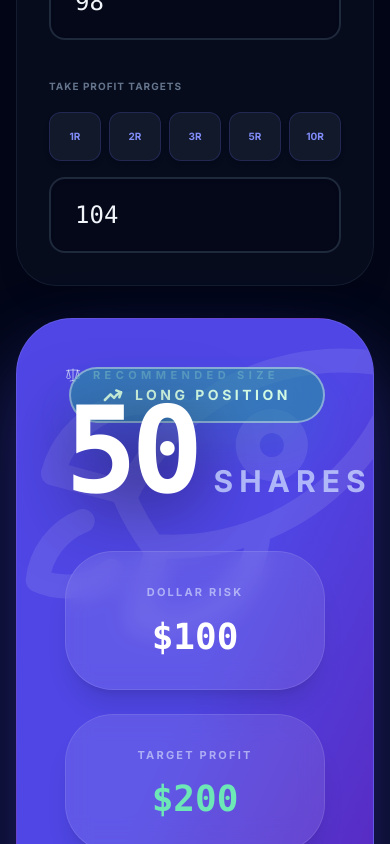
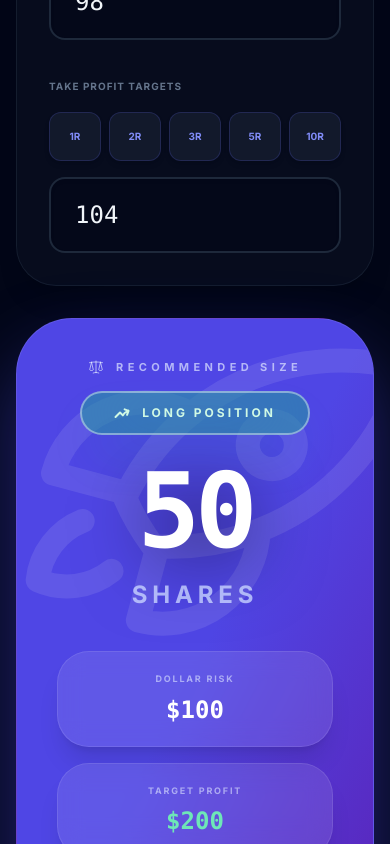
Before and after one commit to flycowork/TradeSize-Pro, a React (Vite) app: page / in a window 390 px wide. Shown: the part 1156-2000 px from the top of the page. Built offline with nearby package versions, Linux system fonts and the light colour scheme.

Commit message:
feat: Add inputMode to number inputs
Improves usability on mobile devices by setting the keyboard to decimal mode for currency inputs.

```diff
--- a/App.tsx
+++ b/App.tsx
@@ -174,6 +174,7 @@ const App: React.FC = () => {
 
       <main className="w-full max-w-6xl space-y-8">
 
+        {/* Capital Allocation */}
         <section className="bg-slate-900/40 border border-slate-800/60 rounded-[2.5rem] backdrop-blur-sm shadow-2xl overflow-hidden transition-all duration-500">
           <button
             onClick={() => setIsAllocationOpen(!isAllocationOpen)}
@@ -208,6 +209,7 @@ const App: React.FC = () => {
                    <div className="absolute inset-y-0 left-0 pl-5 flex items-center pointer-events-none text-slate-500 font-mono text-2xl">$</div>
                    <input
                     type="number"
+                    inputMode="decimal"
                     step="0.01"
                     value={params.balance || ''}
                     onChange={(e) => handleInputChange('balance', e.target.value)}
@@ -224,6 +226,7 @@ const App: React.FC = () => {
                   <div className="absolute inset-y-0 left-0 pl-5 flex items-center pointer-events-none text-slate-500 font-mono text-2xl">$</div>
                   <input
                     type="number"
+                    inputMode="decimal"
                     step="0.01"
                     value={parseFloat(results.riskAmount.toFixed(2)) || ''}
                     onChange={(e) => handleRiskAmountChange(e.target.value)}
@@ -237,6 +240,7 @@ const App: React.FC = () => {
                 <div className="relative">
                   <input
                     type="number"
+                    inputMode="decimal"
                     step="0.01"
                     value={params.riskPercent || ''}
                     onChange={(e) => handleInputChange('riskPercent', e.target.value)}
@@ -249,8 +253,11 @@ const App: React.FC = () => {
           </div>
         </section>
 
-        <div className="grid grid-cols-1 lg:grid-cols-12 gap-8">
-          <section className="lg:col-span-4 space-y-6">
+        {/* side-by-side starting from sm: breakpoint (Landscape Mobile) */}
+        <div className="grid grid-cols-1 sm:grid-cols-2 gap-8 items-stretch">
+
+          {/* Execution Strategy */}
+          <section className="space-y-6">
             <div className="bg-slate-900/40 border border-slate-800/60 rounded-[2.5rem] p-8 backdrop-blur-sm shadow-xl h-full">
               <h2 className="text-sm font-black mb-8 flex items-center gap-3 text-slate-400 uppercase tracking-[0.2em]">
                 <span className="w-2 h-2 bg-emerald-500 rounded-full animate-pulse"></span>
@@ -261,6 +268,7 @@ const App: React.FC = () => {
                   <label className="text-[10px] font-black text-slate-500 uppercase tracking-widest">Entry Price</label>
                   <input
                     type="number"
+                    inputMode="decimal"
                     step="0.01"
                     value={params.entryPrice || ''}
                     onChange={(e) => handleInputChange('entryPrice', e.target.value)}
@@ -274,6 +282,7 @@ const App: React.FC = () => {
                   </div>
                   <input
                     type="number"
+                    inputMode="decimal"
                     step="0.01"
                     value={params.stopPrice || ''}
                     onChange={(e) => handleInputChange('stopPrice', e.target.value)}
@@ -295,6 +304,7 @@ const App: React.FC = () => {
                   </div>
                   <input
                     type="number"
+                    inputMode="decimal"
                     step="0.01"
                     value={params.takeProfitPrice || ''}
                     onChange={(e) => handleInputChange('takeProfitPrice', e.target.value)}
@@ -305,60 +315,65 @@ const App: React.FC = () => {
             </div>
           </section>
 
-          <section className="lg:col-span-8 space-y-8">
-            <div className={`bg-gradient-to-br from-indigo-600 via-indigo-600 to-violet-800 rounded-[3.5rem] p-12 shadow-[0_40px_80px_rgba(79,70,229,0.45)] relative overflow-hidden group border border-white/10 transition-all duration-500 ${isOverLeveraged ? 'ring-8 ring-rose-500/30' : ''}`}>
+          {/* Results Card */}
+          <section className="space-y-8">
+            <div className={`bg-gradient-to-br from-indigo-600 via-indigo-600 to-violet-800 rounded-[3.5rem] p-10 md:p-12 shadow-[0_40px_80px_rgba(79,70,229,0.45)] relative overflow-hidden group border border-white/10 transition-all duration-500 h-full flex flex-col justify-center ${isOverLeveraged ? 'ring-8 ring-rose-500/30' : ''}`}>
               <div className="absolute -top-16 -right-16 p-8 opacity-10 group-hover:scale-125 transition-transform duration-[2000ms]">
                 <RocketLaunchIcon className="w-96 h-96 rotate-[15deg]" />
               </div>
 
-              <div className="relative z-10 flex flex-col gap-10">
-                <div className={`absolute top-0 right-0 flex items-center gap-3 px-8 py-4 rounded-[2rem] font-black text-sm backdrop-blur-2xl shadow-2xl border-2 border-white/40 uppercase tracking-[0.25em] transition-all duration-500 ${
+              <div className="relative z-10 flex flex-col gap-6 items-center text-center">
+                <div className="flex flex-col items-center w-full">
+                  <span className="text-indigo-100/70 text-[11px] font-black uppercase tracking-[0.4em] flex items-center gap-3 mb-4">
+                    <ScaleIcon className="w-4 h-4" /> RECOMMENDED SIZE
+                  </span>
+
+                  {/* Position Badge: Centered below title and above size */}
+                  <div className={`flex items-center gap-3 px-8 py-3 rounded-full font-black text-xs backdrop-blur-2xl shadow-2xl border-2 border-white/40 uppercase tracking-[0.25em] transition-all duration-500 mb-6 ${
                     results.positionType === 'LONG' ? 'bg-emerald-500/40 text-emerald-100 shadow-emerald-500/20' :
                     results.positionType === 'SHORT' ? 'bg-rose-500/40 text-rose-100 shadow-rose-500/20' : 'bg-slate-500/30 text-slate-300'
                   }`}>
-                  {results.positionType === 'LONG' && <ArrowTrendingUpIcon className="w-5 h-5 stroke-[3]" />}
-                  {results.positionType === 'SHORT' && <ArrowTrendingDownIcon className="w-5 h-5 stroke-[3]" />}
+                    {results.positionType === 'LONG' && <ArrowTrendingUpIcon className="w-4 h-4 stroke-[3]" />}
+                    {results.positionType === 'SHORT' && <ArrowTrendingDownIcon className="w-4 h-4 stroke-[3]" />}
                     {results.positionType} POSITION
                   </div>
 
-                <div className="flex flex-col">
-                  <span className="text-indigo-100/70 text-[11px] font-black uppercase tracking-[0.4em] flex items-center gap-3 mb-2">
-                    <ScaleIcon className="w-4 h-4" /> RECOMMENDED SIZE
-                  </span>
-                  <div className="flex items-baseline gap-4">
-                    <h3 className="text-[7.5rem] md:text-[8.5rem] leading-none font-black font-mono tracking-tighter text-white drop-shadow-[0_15px_35px_rgba(0,0,0,0.6)]">
+                  <div className="flex flex-col items-center md:flex-row md:items-baseline gap-4">
+                    <h3 className="text-[6.5rem] lg:text-[8.5rem] leading-none font-black font-mono tracking-tighter text-white drop-shadow-[0_15px_35px_rgba(0,0,0,0.6)]">
                       {results.positionSize > 0 ? Math.round(results.positionSize).toLocaleString() : '0'}
                     </h3>
-                    <span className="text-indigo-200 font-black text-3xl md:text-5xl uppercase tracking-[0.2em] opacity-80">SHARES</span>
+                    <span className="text-indigo-200 font-black text-2xl lg:text-4xl uppercase tracking-[0.2em] opacity-80">SHARES</span>
                   </div>
                 </div>
 
                 {isOverLeveraged && (
-                  <div className="p-8 bg-rose-500/20 border-2 border-rose-500/60 rounded-[2.5rem] backdrop-blur-xl flex flex-col md:flex-row items-center gap-6 animate-in slide-in-from-top-6 duration-700 shadow-[0_20px_50px_rgba(244,63,94,0.3)]">
-                    <div className="bg-rose-500 p-4 rounded-3xl shadow-2xl ring-4 ring-rose-500/30">
-                      <ExclamationTriangleIcon className="w-10 h-10 text-white" />
+                  <div className="w-full p-8 bg-rose-500/20 border-2 border-rose-500/60 rounded-[2.5rem] backdrop-blur-xl flex flex-col items-center gap-4 animate-in slide-in-from-top-6 duration-700 shadow-[0_20px_50px_rgba(244,63,94,0.3)]">
+                    <div className="bg-rose-500 p-3 rounded-2xl shadow-2xl ring-4 ring-rose-500/30 shrink-0">
+                      <ExclamationTriangleIcon className="w-8 h-8 text-white" />
                     </div>
-                    <div className="text-center md:text-left">
-                      <h4 className="text-rose-100 font-black uppercase tracking-[0.2em] text-base">Insufficient Capital Alert</h4>
-                      <p className="text-rose-200/90 text-sm font-medium mt-2 leading-relaxed">
-                        Purchasing <span className="font-mono font-bold text-white underline decoration-rose-400">{Math.round(results.positionSize).toLocaleString()}</span> shares requires <span className="font-mono font-bold text-white">${results.notionalValue.toLocaleString(undefined, { maximumFractionDigits: 0 })}</span>. This is <span className="text-white font-black">+{((results.notionalValue/params.balance)*100 - 100).toFixed(0)}%</span> over your available liquidity.
+                    <div className="text-center">
+                      <h4 className="text-rose-100 font-black uppercase tracking-[0.2em] text-sm">Insufficient Capital</h4>
+                      <p className="text-rose-200/90 text-xs font-medium mt-1 leading-relaxed">
+                        Requires <span className="font-mono font-bold text-white">${results.notionalValue.toLocaleString(undefined, { maximumFractionDigits: 0 })}</span> liquidity.
                       </p>
                     </div>
                   </div>
                 )}
 
-                <div className="grid grid-cols-1 md:grid-cols-3 gap-6">
-                  <div className="bg-white/10 rounded-[3rem] p-8 backdrop-blur-md border border-white/10 hover:bg-white/20 transition-all cursor-default shadow-xl text-center flex flex-col items-center justify-center">
-                    <p className="text-indigo-100/60 text-[11px] font-black uppercase mb-4 tracking-[0.2em]">Dollar Risk</p>
-                    <p className="text-white font-mono text-4xl md:text-5xl font-black">${results.riskAmount.toLocaleString(undefined, { maximumFractionDigits: 0 })}</p>
+                {/* Footer Stats Grid: configured for Tablet Portrait requirements */}
+                <div className="grid grid-cols-1 sm:grid-cols-2 lg:grid-cols-3 gap-4 w-full mt-4">
+                  <div className="bg-white/10 rounded-[2rem] p-5 backdrop-blur-md border border-white/10 hover:bg-white/20 transition-all cursor-default shadow-xl text-center flex flex-col items-center justify-center">
+                    <p className="text-indigo-100/60 text-[9px] font-black uppercase mb-2 tracking-[0.2em]">Dollar Risk</p>
+                    <p className="text-white font-mono text-2xl lg:text-3xl font-black">${results.riskAmount.toLocaleString(undefined, { maximumFractionDigits: 0 })}</p>
                   </div>
-                  <div className="bg-white/10 rounded-[3rem] p-8 backdrop-blur-md border border-white/10 hover:bg-white/20 transition-all cursor-default shadow-xl text-center flex flex-col items-center justify-center">
-                    <p className="text-indigo-100/60 text-[11px] font-black uppercase mb-4 tracking-[0.2em]">Target Profit</p>
-                    <p className="text-emerald-300 font-mono text-4xl md:text-5xl font-black">${results.potentialProfit.toLocaleString(undefined, { maximumFractionDigits: 0 })}</p>
+                  <div className="bg-white/10 rounded-[2rem] p-5 backdrop-blur-md border border-white/10 hover:bg-white/20 transition-all cursor-default shadow-xl text-center flex flex-col items-center justify-center">
+                    <p className="text-indigo-100/60 text-[9px] font-black uppercase mb-2 tracking-[0.2em]">Target Profit</p>
+                    <p className="text-emerald-300 font-mono text-2xl lg:text-3xl font-black">${results.potentialProfit.toLocaleString(undefined, { maximumFractionDigits: 0 })}</p>
                   </div>
-                  <div className={`bg-white/10 rounded-[3rem] p-8 backdrop-blur-md border border-white/10 hover:bg-white/20 transition-all cursor-default shadow-xl text-center flex flex-col items-center justify-center min-w-[180px] ${results.riskRewardRatio < 2 ? 'border-rose-400/50 shadow-rose-500/10' : 'border-emerald-400/50 shadow-emerald-500/10'}`}>
-                    <p className="text-indigo-100/60 text-[11px] font-black uppercase mb-4 tracking-[0.2em]">R/R Factor</p>
-                    <div className="grid grid-cols-[1fr_auto_1fr] gap-4 w-full items-center text-white font-mono text-4xl md:text-5xl font-black">
+                  {/* R/R Factor below on tablet portrait (sm), but side-by-side on desktop (lg) */}
+                  <div className={`bg-white/10 rounded-[2rem] p-5 backdrop-blur-md border border-white/10 hover:bg-white/20 transition-all cursor-default shadow-xl text-center flex flex-col items-center justify-center sm:col-span-2 lg:col-span-1 ${results.riskRewardRatio < 2 ? 'border-rose-400/50 shadow-rose-500/10' : 'border-emerald-400/50 shadow-emerald-500/10'}`}>
+                    <p className="text-indigo-100/60 text-[9px] font-black uppercase mb-2 tracking-[0.2em]">R/R Factor</p>
+                    <div className="grid grid-cols-[1fr_auto_1fr] gap-2 w-full max-w-[200px] items-center text-white font-mono text-2xl lg:text-3xl font-black mx-auto">
                       <div className="text-right">1</div>
                       <div className="text-center opacity-70">:</div>
                       <div className="text-left">{formatRewardValue(results.riskRewardRatio)}</div>
@@ -367,7 +382,10 @@ const App: React.FC = () => {
                 </div>
               </div>
             </div>
+          </section>
+        </div>
 
+        {/* Projections Row */}
         <div className="bg-slate-900/60 border border-slate-800 rounded-[3rem] p-10 backdrop-blur-2xl relative overflow-hidden group border-dashed shadow-2xl">
           <div className="flex items-center gap-5 mb-8">
             <div className="bg-indigo-500/10 p-4 rounded-2xl border border-indigo-500/10 shadow-lg">
@@ -421,12 +439,10 @@ const App: React.FC = () => {
              </div>
           </div>
         </div>
-          </section>
-        </div>
       </main>
 
       <footer className="mt-auto pt-24 pb-12 text-center text-slate-800 text-[10px] font-black uppercase tracking-[0.6em] w-full max-w-6xl border-t border-slate-900/50">
-        TradeSize Pro &bull; Institutional Risk Engine &bull; PROTOCOL V6.6
+        TradeSize Pro &bull; Institutional Risk Engine &bull; PROTOCOL V6.9
       </footer>
     </div>
   );
```
Lines whose indentation alone changed are shown as unchanged.
